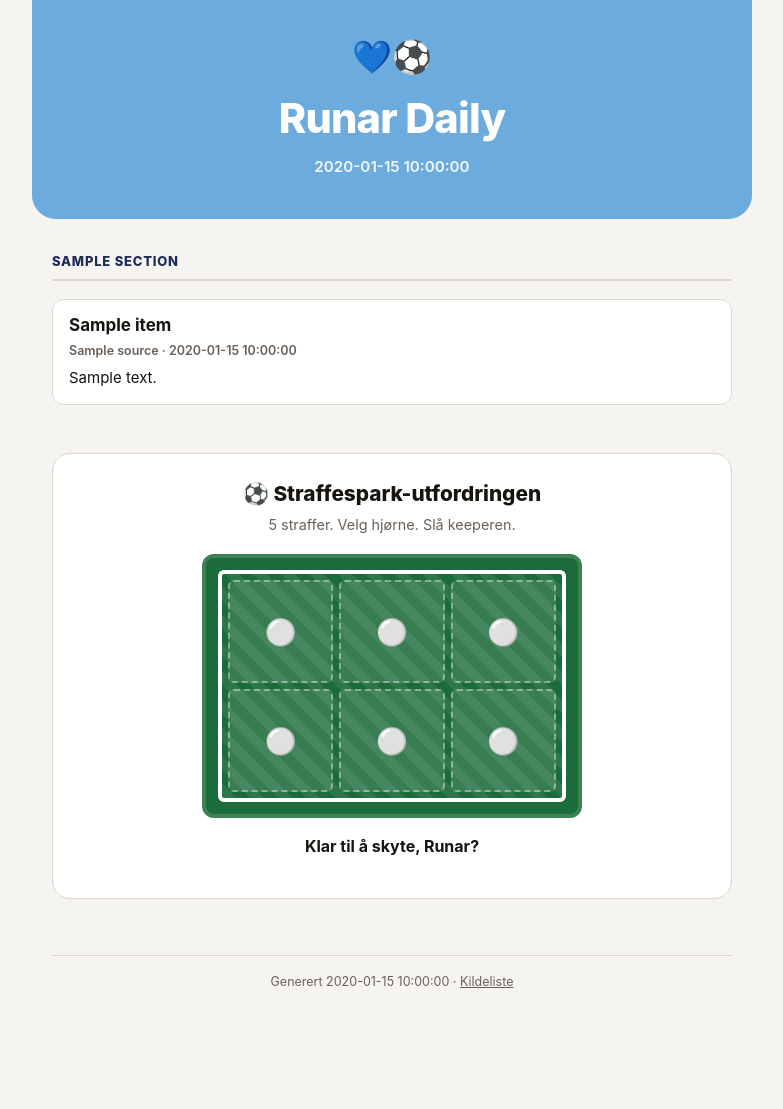
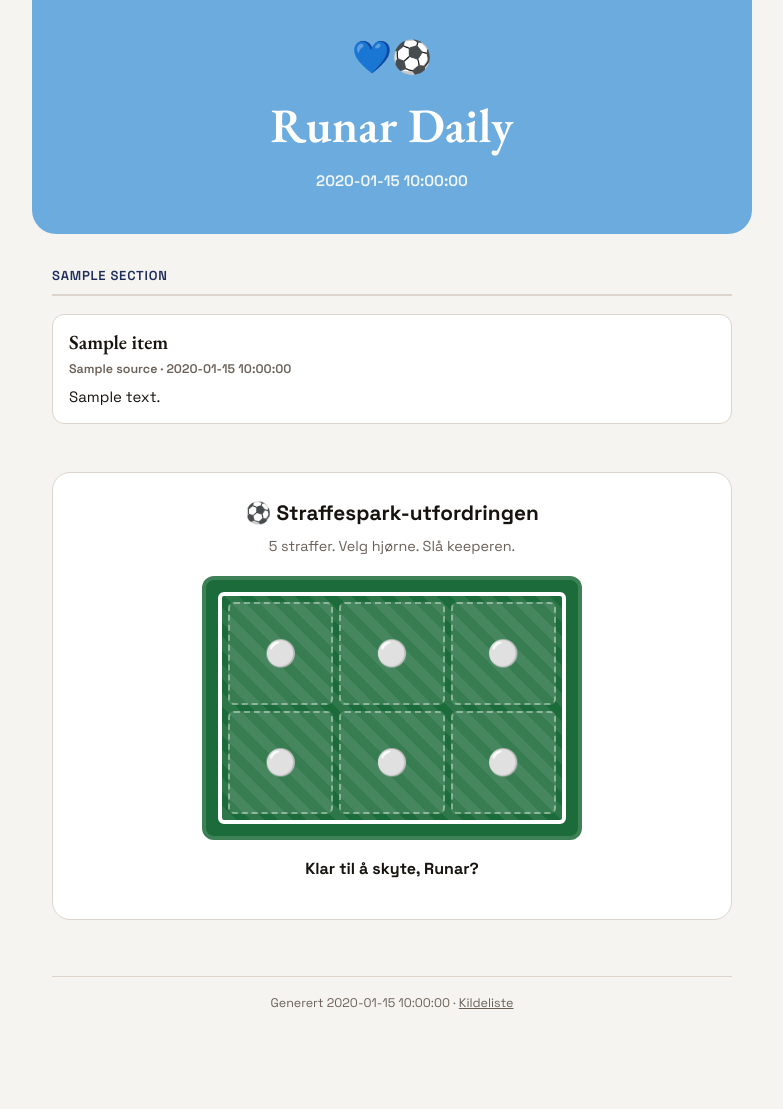
Before and after one commit to abstinensa/abstinansa, a Python web app: template scripts/runar-daily/templates/runar.html.j2 in a window 1280 px wide. Shown: the whole page, without its empty margins (248-1031 px from the left). Before the commit the page ends 988 px from the top, so only its background shows below. Run offline with Jinja, Linux system fonts and the light colour scheme; the template is opened without the code that fills it: most values are stand-ins (such as "Sample title", 1, 10 or a date in 2020).

Commit message:
Bruk profesjonell fontparring på Runar Daily (EB Garamond + Space Grotesk)
Erstatter system-fontstacken med samme redaksjonelle fontparring som
resten av abstinensa.no: EB Garamond (serif) på sidetittel og
artikkeloverskrifter, Space Grotesk (sans) på etiketter og brødtekst.

```diff
--- a/scripts/runar-daily/templates/runar.html.j2
+++ b/scripts/runar-daily/templates/runar.html.j2
@@ -4,6 +4,9 @@
 <meta charset="utf-8">
 <meta name="viewport" content="width=device-width, initial-scale=1">
 <title>Runar Daily — {{ payload.date }}</title>
+<link rel="preconnect" href="https://fonts.googleapis.com">
+<link rel="preconnect" href="https://fonts.gstatic.com" crossorigin>
+<link href="https://fonts.googleapis.com/css2?family=EB+Garamond:ital,wght@0,400;0,500;0,600;0,700;1,400&family=Space+Grotesk:wght@400;500;600;700&display=swap" rel="stylesheet">
 <style>
   :root {
     color-scheme: light dark;
@@ -31,8 +34,11 @@
   * { box-sizing: border-box; }
   html, body { margin: 0; padding: 0; background: var(--bg); color: var(--fg); }
   body {
-    font-family: -apple-system, BlinkMacSystemFont, "Segoe UI", Roboto, "Helvetica Neue", Arial, sans-serif;
-    line-height: 1.55;
+    font-family: 'Space Grotesk', -apple-system, BlinkMacSystemFont, "Segoe UI", Roboto, sans-serif;
+    line-height: 1.6;
+  }
+  header h1, article.item h3 {
+    font-family: 'EB Garamond', Georgia, serif;
   }
   main { max-width: 720px; margin: 0 auto; padding: 40px 20px 96px; }
 
@@ -46,10 +52,9 @@
   }
   header .badge { font-size: 2rem; margin-bottom: 4px; }
   header h1 {
-    font-size: clamp(1.8rem, 6vw, 2.6rem);
+    font-size: clamp(2rem, 6vw, 3rem);
     margin: 0 0 4px;
-    font-weight: 800;
-    letter-spacing: -0.02em;
+    font-weight: 600;
   }
   header time {
     font-size: 0.95rem;
@@ -66,7 +71,7 @@
     border-bottom: 2px solid var(--rule);
     padding-bottom: 8px;
     margin: 0 0 18px;
-    font-weight: 800;
+    font-weight: 600;
   }
   article.item {
     background: var(--card);
@@ -75,7 +80,7 @@
     padding: 14px 16px;
     margin-bottom: 12px;
   }
-  article.item h3 { font-size: 17px; margin: 0 0 4px; line-height: 1.35; }
+  article.item h3 { font-size: 20px; font-weight: 600; margin: 0 0 4px; line-height: 1.3; }
   article.item h3 a { color: var(--fg); text-decoration: none; }
   article.item h3 a:hover { color: var(--sky-dark); }
   article.item .meta { font-size: 12.5px; color: var(--muted); margin-bottom: 6px; font-weight: 600; }
@@ -94,7 +99,7 @@
   #game-section h2 {
     font-size: 1.3rem;
     margin: 0 0 4px;
-    font-weight: 800;
+    font-weight: 700;
   }
   #game-section .sub { color: var(--muted); font-size: 0.9rem; margin-bottom: 18px; }
 
```
Also changed, not shown: runar/index.html (+14 -9 lines).
